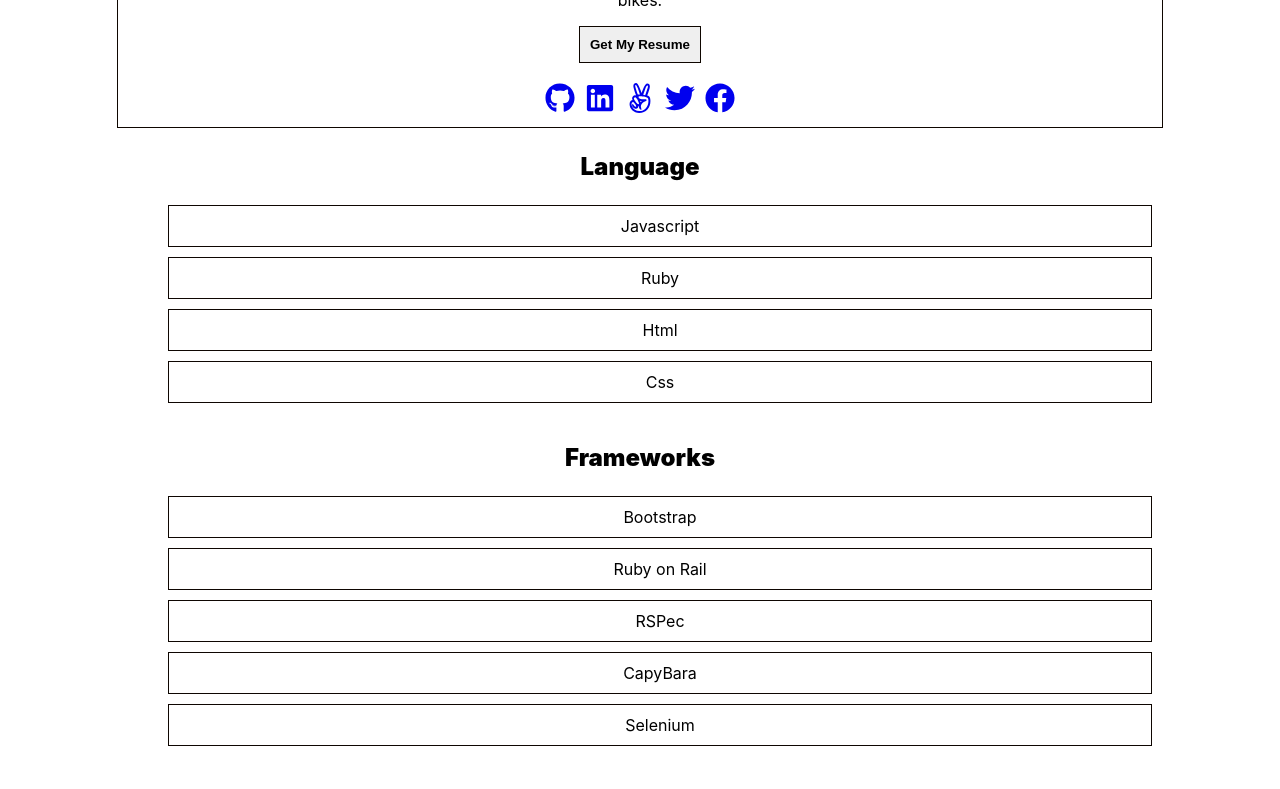
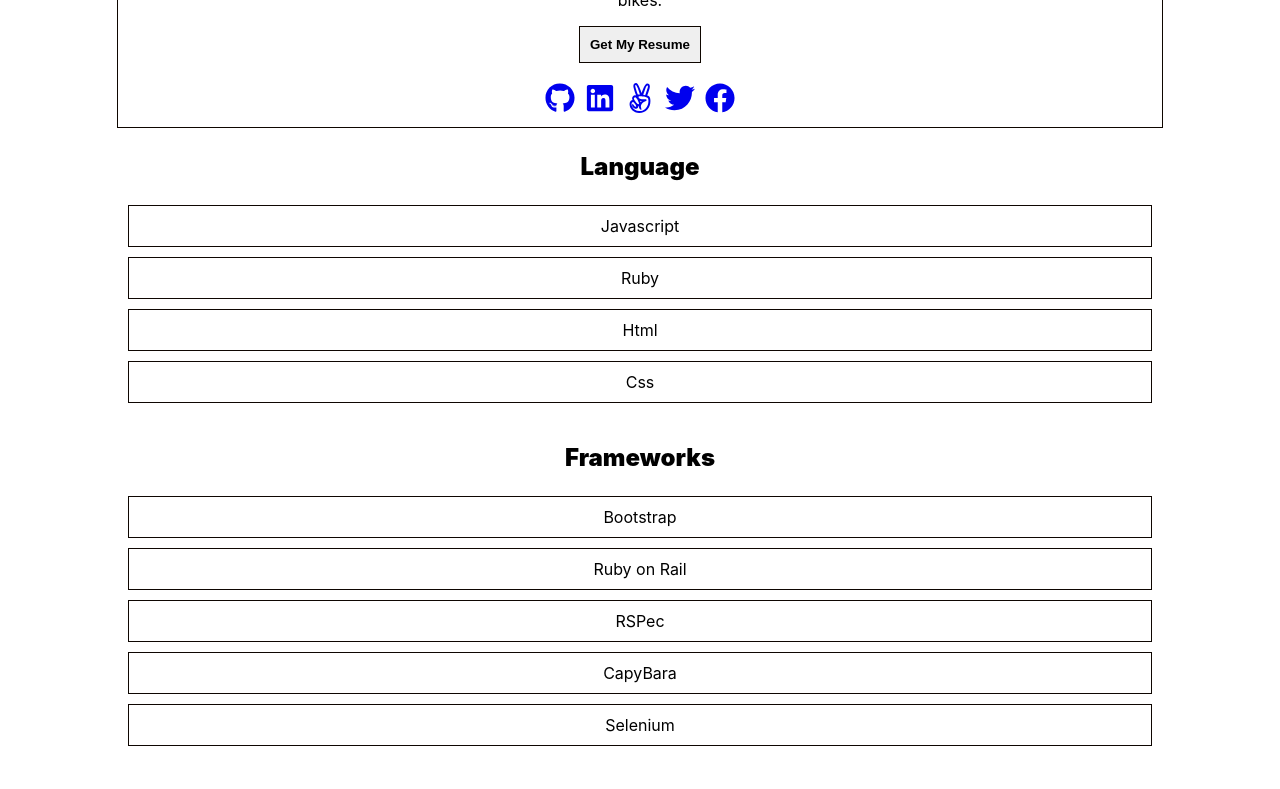
Before and after one commit to blase147/my_portfolio, a React (Create React App) app: page / in a window 1280 px wide. Shown: the part 5980-6769 px from the top of the page. Built offline with nearby package versions, Linux system fonts and the light colour scheme.

Commit message:
Add files

```diff
--- a/src/components/about-me/aboutMe.scss
+++ b/src/components/about-me/aboutMe.scss
@@ -32,10 +32,12 @@
   .skill-section {
     display: flex;
     flex-direction: column;
-    // justify-content: center;
+    justify-content: center;
     margin-bottom: 100px;
     margin: auto;
     width: 80%;
+    // margin-left: 0;
+
 
     .skill-title p {
       font-size: 24px;
@@ -46,6 +48,9 @@
       display: flex;
       flex-direction: column;
       gap: 10px;
+    //   margin: auto;
+      width: 100%;
+      padding-left: 0;
     }
 
     li {
```
